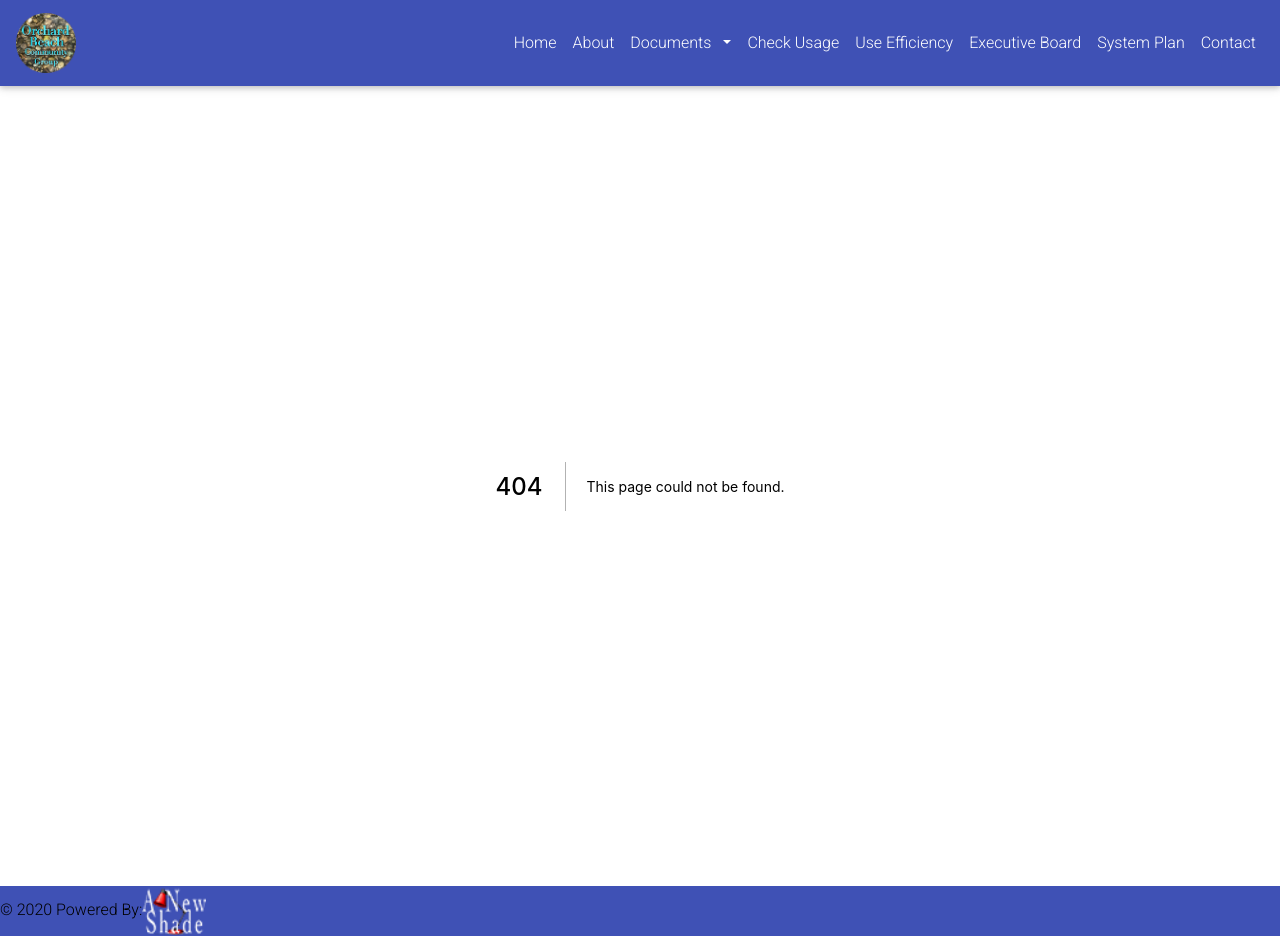
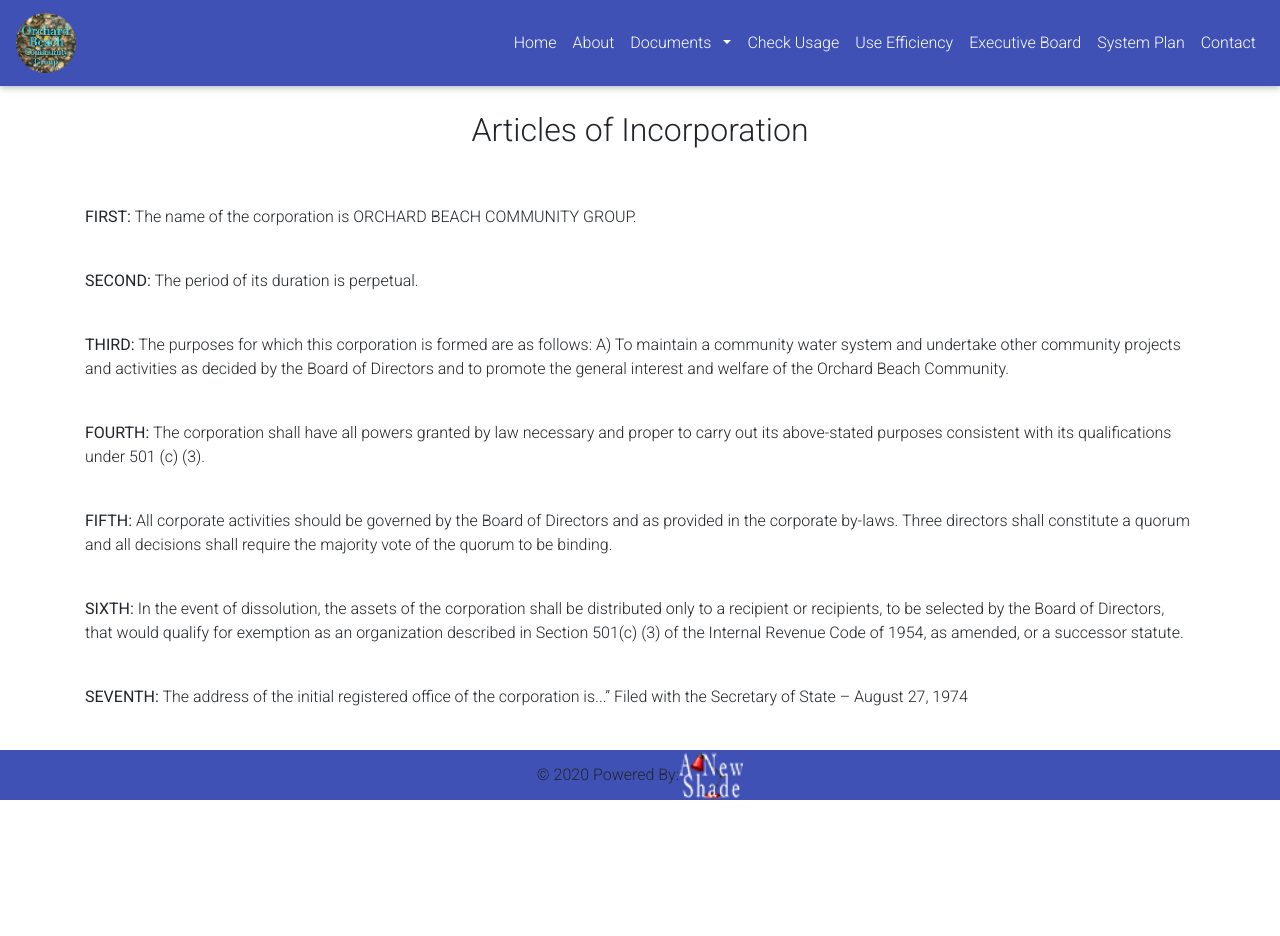
Before and after one commit to onlyhouse1980/homebaked, a Next.js app: page /articles in a window 1280 px wide. Before the commit this address had no page. After the commit the page ends 800 px from the top, so only its background shows below. Built offline with nearby package versions, Linux system fonts and the light colour scheme.

Commit message:
articles

```diff
--- a/src/components/NavBar.js
+++ b/src/components/NavBar.js
@@ -55,7 +55,7 @@ class Layout extends React.Component {
                   </MDBDropdownToggle>
                   <MDBDropdownMenu>
                     <MDBDropdownItem>
-                      <Link href='/'>
+                      <Link href='/articles'>
                         <a>Articles of Incorporation</a>
                       </Link>
                     </MDBDropdownItem>
--- /dev/null
+++ b/src/pages/articles.js
@@ -0,0 +1,26 @@
+import ReactImage from '../assets/mdb-react-small.png';
+import styles from '../styles/Articles.module.css'
+
+const Articles = () => (
+  <>
+    <div className={styles.textbox}>
+    <h2 className='text-center'>Articles of Incorporation</h2><br /><br />
+    <p><b>FIRST:</b> The name of the corporation is ORCHARD BEACH COMMUNITY GROUP.</p>
+‍
+<p><b>SECOND:</b> The period of its duration is perpetual.</p>
+‍
+<p><b>THIRD:</b> The purposes for which this corporation is formed are as follows:
+      A) To maintain a community water system and undertake other community projects and activities as decided by the Board of Directors and to promote the general interest and welfare of the Orchard Beach Community.</p>
+‍
+<p><b>FOURTH:</b> The corporation shall have all powers granted by law necessary and proper to carry out its above-stated purposes consistent with its qualifications under 501 (c) (3).</p>
+‍
+<p><b>FIFTH:</b> All corporate activities should be governed by the Board of Directors and as provided in the corporate by-laws. Three directors shall constitute a quorum and all decisions shall require the majority vote of the quorum to be binding.</p>
+‍
+<p><b>SIXTH:</b> In the event of dissolution, the assets of the corporation shall be distributed only to a recipient or recipients, to be selected by the Board of Directors, that would qualify for exemption as an organization described in Section 501(c) (3) of the Internal Revenue Code of 1954, as amended, or a successor statute.</p>
+‍
+<p><b>SEVENTH:</b> The address of the initial registered office of the corporation is...” Filed with the Secretary of State – August 27, 1974</p>
+    </div>
+  </>
+);
+
+export default Articles;
--- /dev/null
+++ b/src/styles/Articles.module.css
@@ -0,0 +1,6 @@
+.footer {
+    position: fixed;
+    bottom: 0;
+    left: 0;
+    width: 100vw;
+}
--- a/src/styles/WelcomePage.module.css
+++ b/src/styles/WelcomePage.module.css
@@ -4,6 +4,12 @@
 }
 
 .footer {
+    display: flex;
+    justify-content: center;
+    align-items: center;
+    width: 100vw;
+    padding-left: auto;
+    padding-right: auto;
     background-color: #3f51b5;
 }
 
```
Also changed, not shown: src/styles/NavBar.module.css (+11 -0 lines), 1 other file (tests, documents, lock files or other folders).
